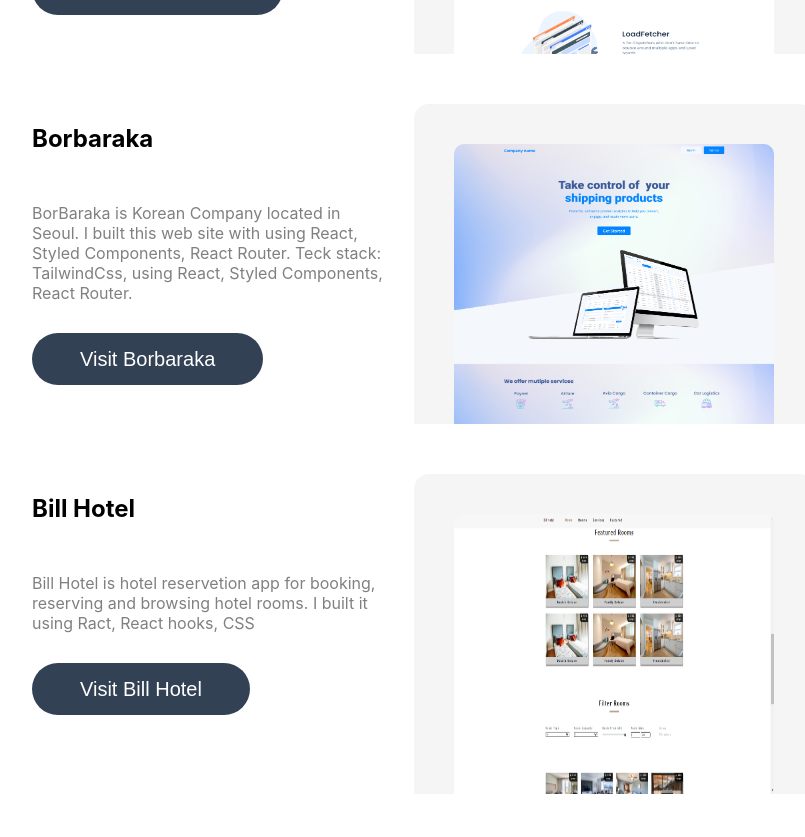
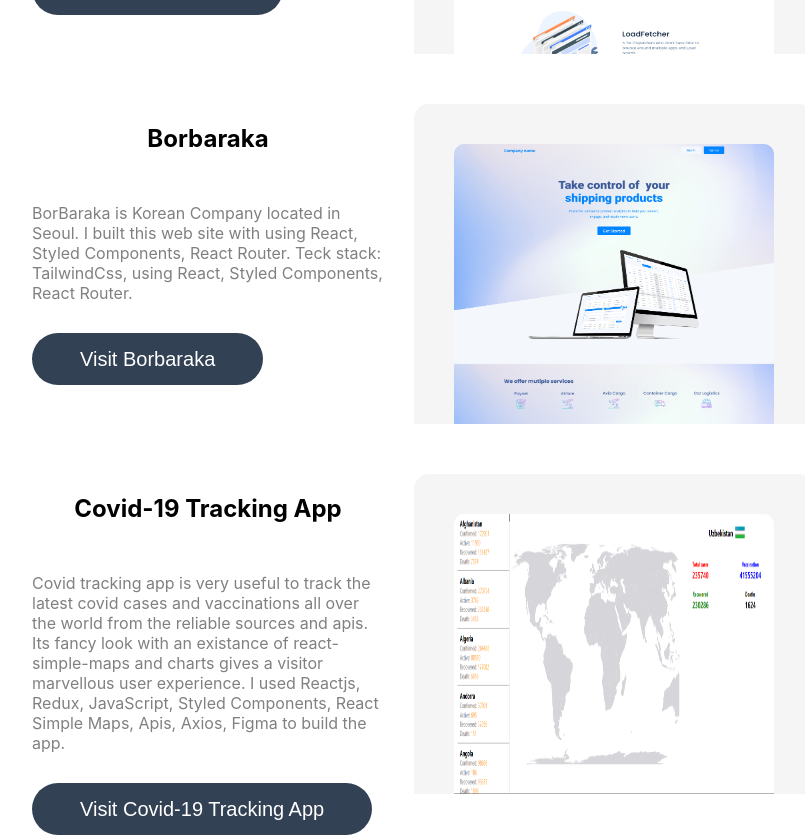
Before and after one commit to din0497/portfolio, a React (Create React App) app: page /projects in a window 1280 px wide. Shown: the part 500-1337 px from the top of the page, without its empty margins (217-1022 px from the left). Built offline with nearby package versions, Linux system fonts and the light colour scheme; a web font is replaced by a local one.

Commit message:
app update

```diff
--- a/src/pages/Projects/Description.js
+++ b/src/pages/Projects/Description.js
@@ -5,7 +5,7 @@
 const Description = ({ title, text, link }) => {
   return (
     <DesContainer>
-      <h2 style={{ maxWidth: "22rem", textAlign: "start" }}>{title}</h2>
+      <h2 style={{ maxWidth: "22rem", textAlign: "center" }}>{title}</h2>
       <ProjectText>{text}</ProjectText>
       <ButtonWrap>
         <A href={link} target="_blank">
--- a/src/pages/Projects/Projects.js
+++ b/src/pages/Projects/Projects.js
@@ -3,7 +3,7 @@
 import { ProductContainer, Img, DesWrapper, Back } from "./style";
 import project from "../../assets/project.png";
 import loadfetcher from "../../assets/loadfetcher.png";
-import hotel2 from "../../assets/hotel2.png";
+import hotel2 from "../../assets/hotel.png";
 
 const Projects = () => {
   return (
@@ -35,9 +35,9 @@
       </DesWrapper>
       <DesWrapper>
         <Description
-          link="https://bill-hotel-site.netlify.app/"
-          title="Bill Hotel"
-          text="Bill Hotel is hotel reservetion app for booking, reserving and browsing hotel rooms. I built it using Ract, React hooks, CSS "
+          link="https://covid-19-monitoring-app.netlify.app/"
+          title="Covid-19 Tracking App"
+          text="Covid tracking app is very useful to track the latest covid cases and vaccinations all over the world from the reliable sources and apis. Its fancy look with an existance of react-simple-maps and charts gives a visitor marvellous user experience. I used Reactjs, Redux, JavaScript, Styled Components, React Simple Maps, Apis, Axios, Figma to build the app."
         />
         <Back>
           <Img src={hotel2} />
```
Also changed, not shown: src/assets/hotel.png (added), 1 other file (tests, documents, lock files or other folders).
